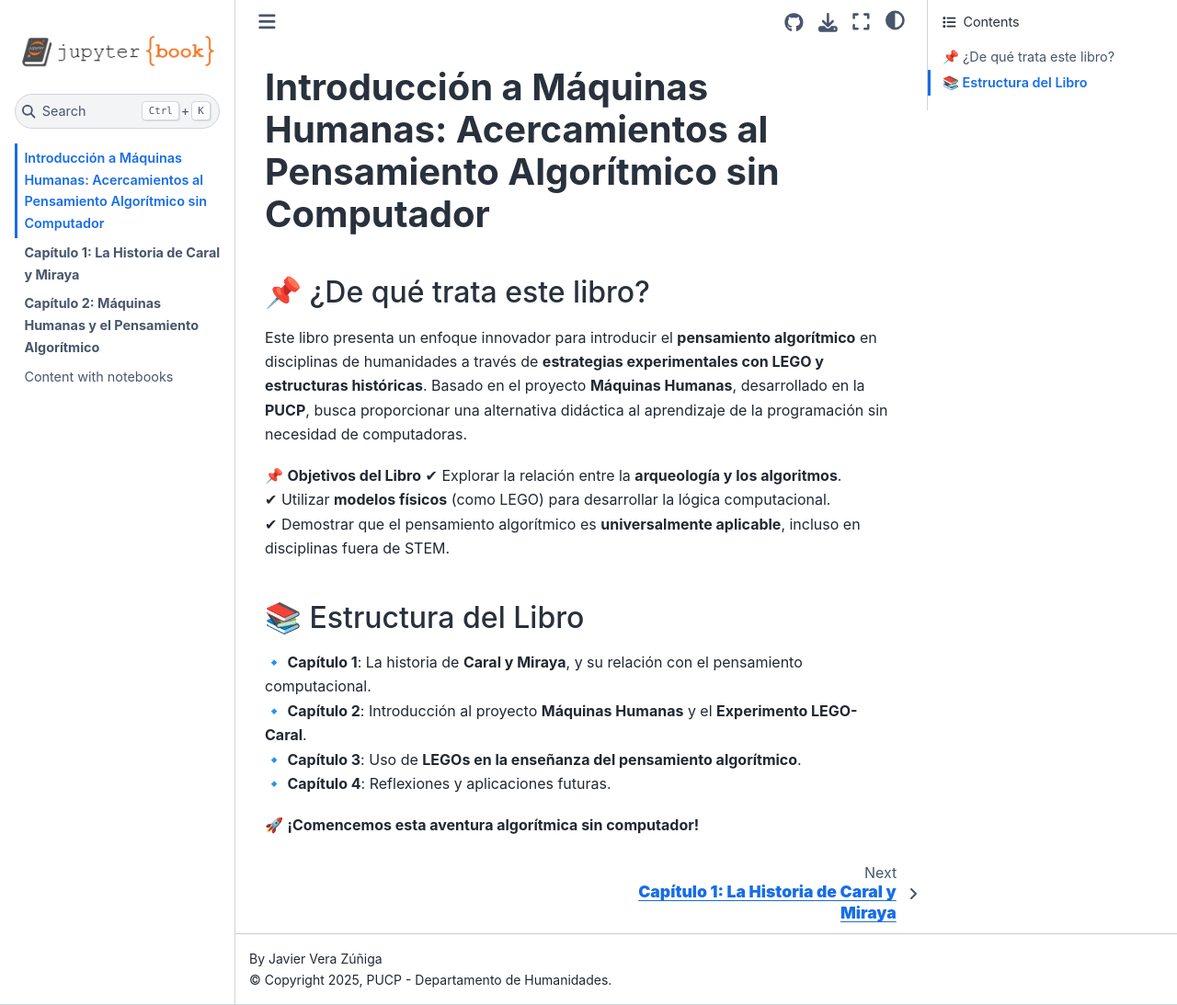
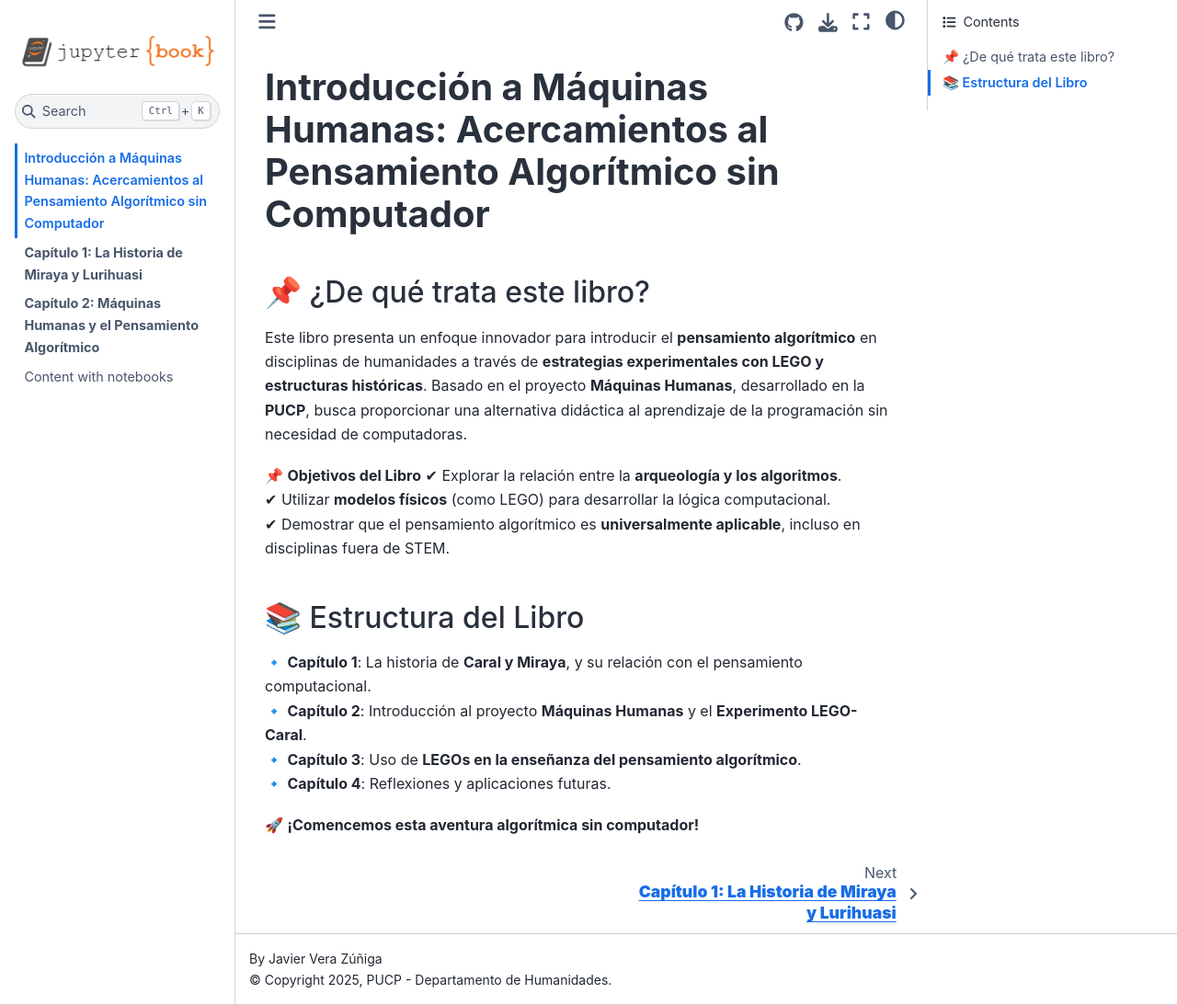
Before and after one commit to javiervzpucp/libro-python, a Jupyter Book: the page built from intro.md, in a window 1280 px wide and 1093 px high. Shown: the whole window at 92% size. Built offline with Jupyter Book 1.0.4 settings and Sphinx 7.4.7 and the Sphinx Book theme 1.1.4, drawn with Linux system fonts in a browser that asks for light colours.

Commit message:
Actualización del libro con el nombre correcto, imágenes y Capítulo 4

```diff
--- a/capitulo1.md
+++ b/capitulo1.md
@@ -1,10 +1,10 @@
 ---
-title: "Capítulo 1: La Historia de Caral y Miraya"
+title: "Capítulo 1: La Historia de Miraya y Lurihuasi"
 ---
 
-# **Capítulo 1: La Historia de Caral y Miraya**
+# **Capítulo 1: La Historia de Miraya y Lurihuasi**
 
-## 📜 Introducción: Caral y los Algoritmos
+## 📜 Algoritmos, LEGOs y Caral
 
 Al pasear por Lima, es habitual encontrarse con lugares en los que parece que el tiempo se detuvo: ruinas corroídas por el sol y por la lluvia tenue y gris que invade los inviernos. Estas aparecen debajo de autopistas, rodeadas de casas, o arrumbadas en algún barrio. La ciudad está infestada de ruinas, de historias interminables y piedras que recuerdan otros tiempos.
 
```
